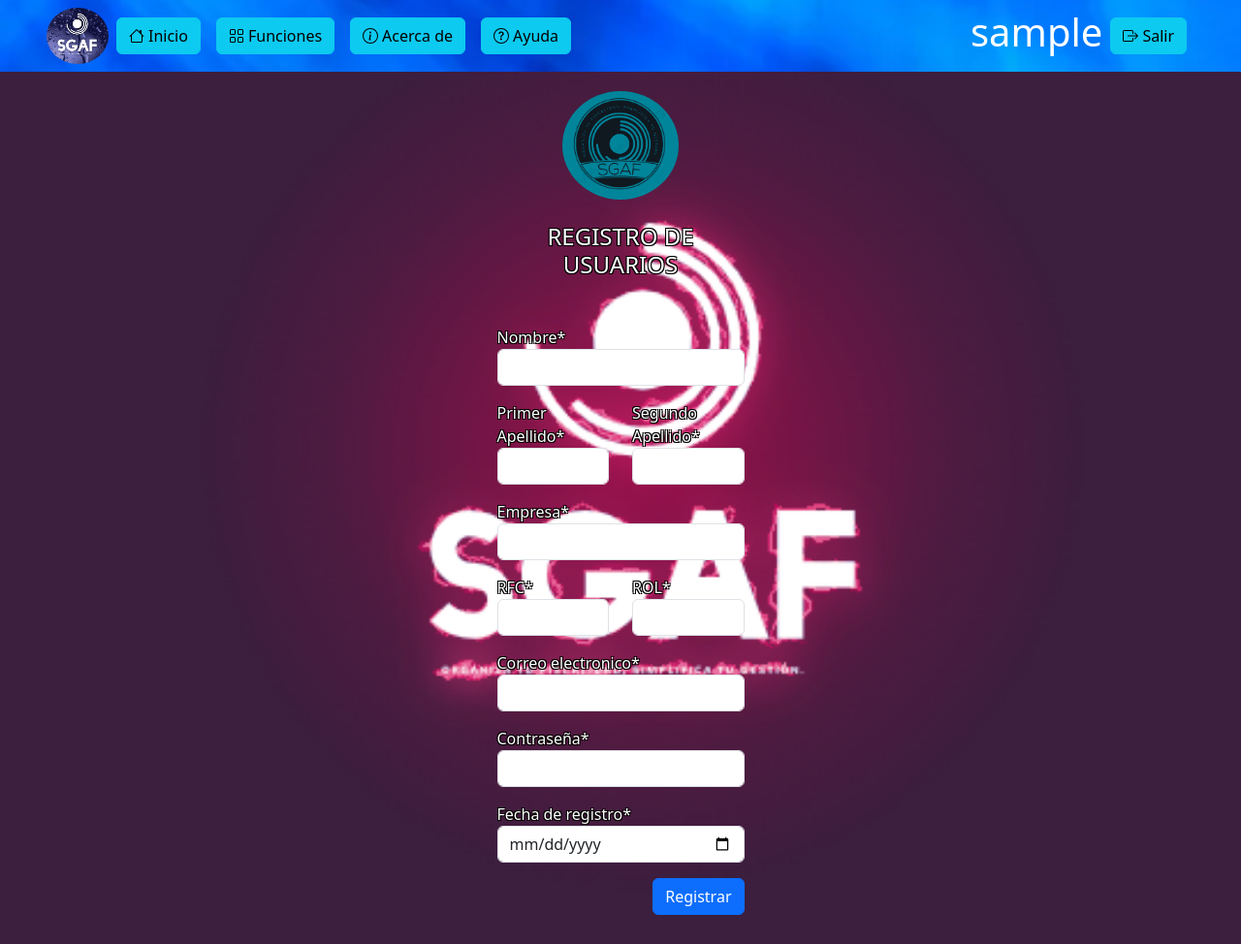
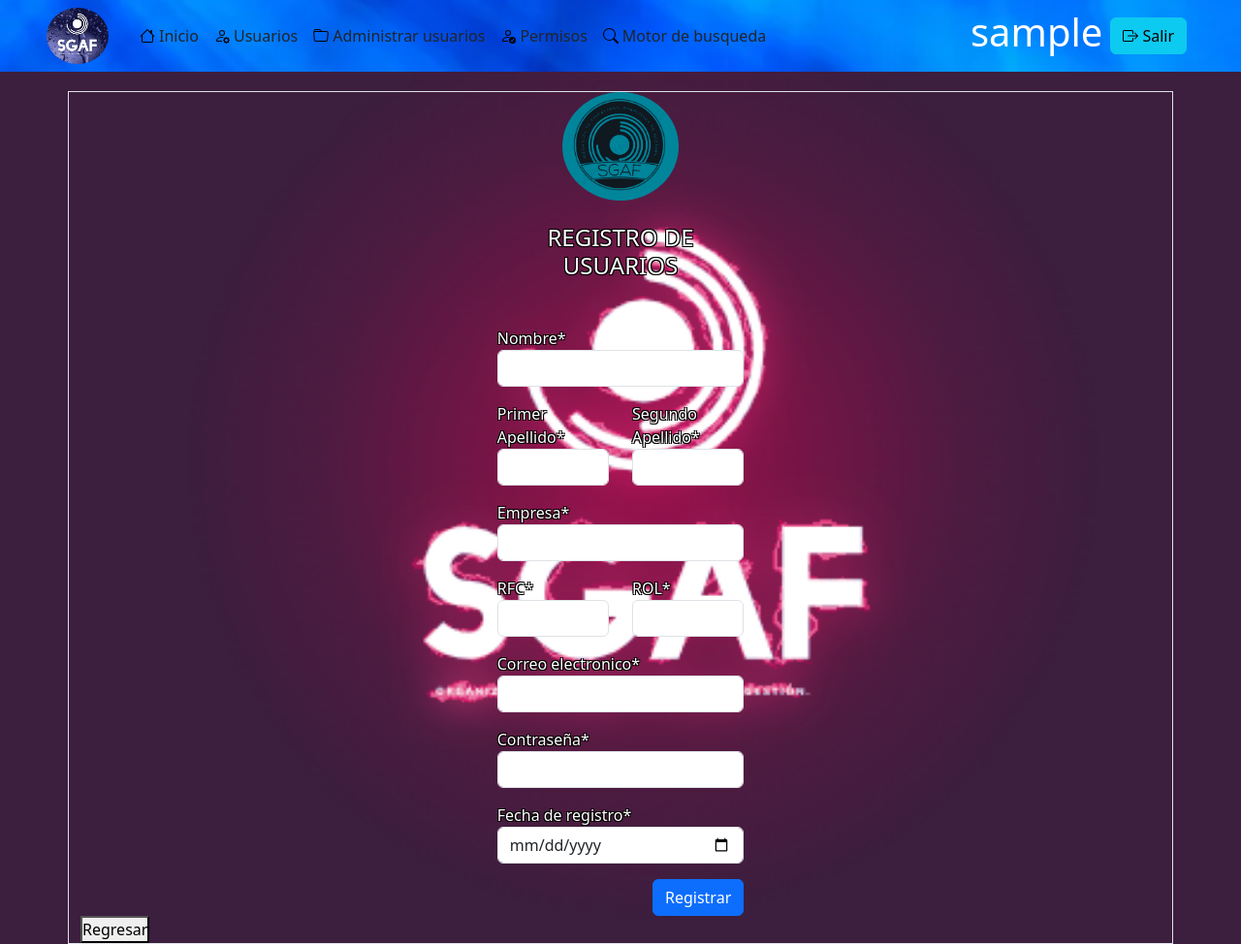
Before and after one commit to LuisaLzrGcia/SGAF, a PHP site: page /app/Registrar/ResgistrarUsuario.php in a window 1280 px wide. Shown: the whole page at 97% size. Before the commit the page ends 944 px from the top, so only its background shows below. Run offline with PHP 8.4, Linux system fonts and the light colour scheme; the visitor is signed in with stand-in values (Sample User, id 1).

Commit message:
RespaldoXD

```diff
--- a/app/Componets/Navbar/NavbarAdmin.php
+++ b/app/Componets/Navbar/NavbarAdmin.php
@@ -3,73 +3,102 @@ if (session_status() !== 2)
     session_start();
 ?>
 
-<link rel="stylesheet" href="../../public/CSS/style.css" />
+<link rel="stylesheet" href="/SGAF/public/CSS/style.css" />
+
 <link rel="stylesheet" href="https://cdn.jsdelivr.net/npm/bootstrap@5.3.3/dist/css/bootstrap.min.css" />
+
+
+<style>
+ .nav-link.active svg {
+    fill: black;
+}
+
+.nav-link.active .ps-1 {
+    color: black;
+    font-weight: bold;
+}
+    </style>
 
 <nav class="navbar navbar-expand-lg bg-body-tertiary px-5 fondoNav justify-content-between">
     <div class="d-flex">
         <div class="">
             <img class="logo-image rounded-circle" src="" alt="" srcset="../../public/images/logoF.png">
         </div>
-        <div class="d-flex">
+        <div class="d-flex mx-4">
             <div class="mx-2 d-flex justify-content-center align-items-center">
-                <a class="btn btn-info d-flex justify-content-center align-items-center" href="../Main/Main.php">
+                <a class="nav-link d-flex justify-content-center align-items-center" href="../Main/Main.php" onclick="setActiveLink(this)">
                     <div class="d-flex justify-content-center align-items-center">
                         <svg xmlns="http://www.w3.org/2000/svg" width="16" height="16" fill="currentColor"
-                            class="bi bi-house" viewBox="0 0 16 16">
+                            class="bi bi-house" viewBox="0 0 16 16" style="color: black;">
                             <path
                                 d="M8.707 1.5a1 1 0 0 0-1.414 0L.646 8.146a.5.5 0 0 0 .708.708L2 8.207V13.5A1.5 1.5 0 0 0 3.5 15h9a1.5 1.5 0 0 0 1.5-1.5V8.207l.646.647a.5.5 0 0 0 .708-.708L13 5.793V2.5a.5.5 0 0 0-.5-.5h-1a.5.5 0 0 0-.5.5v1.293zM13 7.207V13.5a.5.5 0 0 1-.5.5h-9a.5.5 0 0 1-.5-.5V7.207l5-5z" />
                         </svg>
                     </div>
-                    <div class="ps-1">
+                    <div class="ps-1" ;>
                         Inicio
                     </div>
                 </a>
             </div>
             <div class="mx-2 d-flex justify-content-center align-items-center">
-                <a class="btn btn-info d-flex justify-content-center align-items-center" href="http://">
+                <a class="nav-link d-flex justify-content-center align-items-center" href="../../Registrar/ResgistrarUsuario.php" onclick="setActiveLink(this)">
                     <div class="d-flex justify-content-center align-items-center">
                         <svg xmlns="http://www.w3.org/2000/svg" width="16" height="16" fill="currentColor"
-                            class="bi bi-grid" viewBox="0 0 16 16">
+                            class="bi bi-person-gear" viewBox="0 0 16 16"style="color: black;">
                             <path
-                                d="M1 2.5A1.5 1.5 0 0 1 2.5 1h3A1.5 1.5 0 0 1 7 2.5v3A1.5 1.5 0 0 1 5.5 7h-3A1.5 1.5 0 0 1 1 5.5zM2.5 2a.5.5 0 0 0-.5.5v3a.5.5 0 0 0 .5.5h3a.5.5 0 0 0 .5-.5v-3a.5.5 0 0 0-.5-.5zm6.5.5A1.5 1.5 0 0 1 10.5 1h3A1.5 1.5 0 0 1 15 2.5v3A1.5 1.5 0 0 1 13.5 7h-3A1.5 1.5 0 0 1 9 5.5zm1.5-.5a.5.5 0 0 0-.5.5v3a.5.5 0 0 0 .5.5h3a.5.5 0 0 0 .5-.5v-3a.5.5 0 0 0-.5-.5zM1 10.5A1.5 1.5 0 0 1 2.5 9h3A1.5 1.5 0 0 1 7 10.5v3A1.5 1.5 0 0 1 5.5 15h-3A1.5 1.5 0 0 1 1 13.5zm1.5-.5a.5.5 0 0 0-.5.5v3a.5.5 0 0 0 .5.5h3a.5.5 0 0 0 .5-.5v-3a.5.5 0 0 0-.5-.5zm6.5.5A1.5 1.5 0 0 1 10.5 9h3a1.5 1.5 0 0 1 1.5 1.5v3a1.5 1.5 0 0 1-1.5 1.5h-3A1.5 1.5 0 0 1 9 13.5zm1.5-.5a.5.5 0 0 0-.5.5v3a.5.5 0 0 0 .5.5h3a.5.5 0 0 0 .5-.5v-3a.5.5 0 0 0-.5-.5z" />
+                                d="M11 5a3 3 0 1 1-6 0 3 3 0 0 1 6 0M8 7a2 2 0 1 0 0-4 2 2 0 0 0 0 4m.256 7a4.5 4.5 0 0 1-.229-1.004H3c.001-.246.154-.986.832-1.664C4.484 10.68 5.711 10 8 10q.39 0 .74.025c.226-.341.496-.65.804-.918Q8.844 9.002 8 9c-5 0-6 3-6 4s1 1 1 1zm3.63-4.54c.18-.613 1.048-.613 1.229 0l.043.148a.64.64 0 0 0 .921.382l.136-.074c.561-.306 1.175.308.87.869l-.075.136a.64.64 0 0 0 .382.92l.149.045c.612.18.612 1.048 0 1.229l-.15.043a.64.64 0 0 0-.38.921l.074.136c.305.561-.309 1.175-.87.87l-.136-.075a.64.64 0 0 0-.92.382l-.045.149c-.18.612-1.048.612-1.229 0l-.043-.15a.64.64 0 0 0-.921-.38l-.136.074c-.561.305-1.175-.309-.87-.87l.075-.136a.64.64 0 0 0-.382-.92l-.148-.045c-.613-.18-.613-1.048 0-1.229l.148-.043a.64.64 0 0 0 .382-.921l-.074-.136c-.306-.561.308-1.175.869-.87l.136.075a.64.64 0 0 0 .92-.382zM14 12.5a1.5 1.5 0 1 0-3 0 1.5 1.5 0 0 0 3 0" />
                         </svg>
                     </div>
                     <div class="ps-1">
-                        Funciones
+                        Usuarios
                     </div>
                 </a>
             </div>
 
             <div class="mx-2 d-flex justify-content-center align-items-center">
-                <a class="btn btn-info d-flex justify-content-center align-items-center" href="http://">
+                <a class="nav-link d-flex justify-content-center align-items-center" href="http://" onclick="setActiveLink(this)">
                     <div class="d-flex justify-content-center align-items-center">
                         <svg xmlns="http://www.w3.org/2000/svg" width="16" height="16" fill="currentColor"
-                            class="bi bi-info-circle" viewBox="0 0 16 16">
-                            <path d="M8 15A7 7 0 1 1 8 1a7 7 0 0 1 0 14m0 1A8 8 0 1 0 8 0a8 8 0 0 0 0 16" />
+                            class="bi bi-folder" viewBox="0 0 16 16"style="color: black;">
                             <path
-                                d="m8.93 6.588-2.29.287-.082.38.45.083c.294.07.352.176.288.469l-.738 3.468c-.194.897.105 1.319.808 1.319.545 0 1.178-.252 1.465-.598l.088-.416c-.2.176-.492.246-.686.246-.275 0-.375-.193-.304-.533zM9 4.5a1 1 0 1 1-2 0 1 1 0 0 1 2 0" />
+                                d="M.54 3.87.5 3a2 2 0 0 1 2-2h3.672a2 2 0 0 1 1.414.586l.828.828A2 2 0 0 0 9.828 3h3.982a2 2 0 0 1 1.992 2.181l-.637 7A2 2 0 0 1 13.174 14H2.826a2 2 0 0 1-1.991-1.819l-.637-7a2 2 0 0 1 .342-1.31zM2.19 4a1 1 0 0 0-.996 1.09l.637 7a1 1 0 0 0 .995.91h10.348a1 1 0 0 0 .995-.91l.637-7A1 1 0 0 0 13.81 4zm4.69-1.707A1 1 0 0 0 6.172 2H2.5a1 1 0 0 0-1 .981l.006.139q.323-.119.684-.12h5.396z" />
                         </svg>
                     </div>
                     <div class="ps-1">
-                        Acerca de
+                        Administrar usuarios
                     </div>
                 </a>
             </div>
 
             <div class="mx-2 d-flex justify-content-center align-items-center">
-                <a class="btn btn-info d-flex justify-content-center align-items-center" href="http://">
+                <a class="nav-link d-flex justify-content-center align-items-center" href="http://" onclick="setActiveLink(this)">
                     <div class="d-flex justify-content-center align-items-center">
                         <svg xmlns="http://www.w3.org/2000/svg" width="16" height="16" fill="currentColor"
-                            class="bi bi-question-circle" viewBox="0 0 16 16">
-                            <path d="M8 15A7 7 0 1 1 8 1a7 7 0 0 1 0 14m0 1A8 8 0 1 0 8 0a8 8 0 0 0 0 16" />
+                            class="bi bi-person-check" viewBox="0 0 16 16"style="color: black;">
                             <path
-                                d="M5.255 5.786a.237.237 0 0 0 .241.247h.825c.138 0 .248-.113.266-.25.09-.656.54-1.134 1.342-1.134.686 0 1.314.343 1.314 1.168 0 .635-.374.927-.965 1.371-.673.489-1.206 1.06-1.168 1.987l.003.217a.25.25 0 0 0 .25.246h.811a.25.25 0 0 0 .25-.25v-.105c0-.718.273-.927 1.01-1.486.609-.463 1.244-.977 1.244-2.056 0-1.511-1.276-2.241-2.673-2.241-1.267 0-2.655.59-2.75 2.286m1.557 5.763c0 .533.425.927 1.01.927.609 0 1.028-.394 1.028-.927 0-.552-.42-.94-1.029-.94-.584 0-1.009.388-1.009.94" />
+                                d="M12.5 16a3.5 3.5 0 1 0 0-7 3.5 3.5 0 0 0 0 7m1.679-4.493-1.335 2.226a.75.75 0 0 1-1.174.144l-.774-.773a.5.5 0 0 1 .708-.708l.547.548 1.17-1.951a.5.5 0 1 1 .858.514M11 5a3 3 0 1 1-6 0 3 3 0 0 1 6 0M8 7a2 2 0 1 0 0-4 2 2 0 0 0 0 4" />
+                            <path
+                                d="M8.256 14a4.5 4.5 0 0 1-.229-1.004H3c.001-.246.154-.986.832-1.664C4.484 10.68 5.711 10 8 10q.39 0 .74.025c.226-.341.496-.65.804-.918Q8.844 9.002 8 9c-5 0-6 3-6 4s1 1 1 1z" />
                         </svg>
                     </div>
 
                     <div class="ps-1">
-                        Ayuda
+                        Permisos
+                    </div>
+                </a>
+            </div>
+
+            <div class="mx-2 d-flex justify-content-center align-items-center">
+                <a class="nav-link d-flex justify-content-center align-items-center" href="http://" onclick="setActiveLink(this)">
+                    <div class="d-flex justify-content-center align-items-center">
+                        <svg xmlns="http://www.w3.org/2000/svg" width="16" height="16" fill="currentColor"
+                            class="bi bi-search" viewBox="0 0 16 16"style="color: black;">
+                            <path
+                                d="M11.742 10.344a6.5 6.5 0 1 0-1.397 1.398h-.001q.044.06.098.115l3.85 3.85a1 1 0 0 0 1.415-1.414l-3.85-3.85a1 1 0 0 0-.115-.1zM12 6.5a5.5 5.5 0 1 1-11 0 5.5 5.5 0 0 1 11 0" />
+                        </svg>
+                    </div>
+
+                    <div class="ps-1">
+                        Motor de busqueda
                     </div>
                 </a>
             </div>
@@ -83,8 +112,7 @@ if (session_status() !== 2)
                 ?>
         </h1>
         <div class="mx-2 d-flex justify-content-center align-items-center">
-            <a class="btn btn-info d-flex justify-content-center align-items-center"
-            href="../utils/salir.php">
+            <a class="btn btn-info d-flex justify-content-center align-items-center" href="../utils/salir.php">
                 <div class="d-flex justify-content-center align-items-center">
                     <svg xmlns="http://www.w3.org/2000/svg" width="16" height="16" fill="currentColor"
                         class="bi bi-box-arrow-right" viewBox="0 0 16 16">
@@ -102,9 +130,25 @@ if (session_status() !== 2)
     </div>
 </nav>
 
+<script>
+    // Función para agregar la clase 'active' al enlace que se hizo clic
+    function setActiveLink(link) {
+        // Obtener todos los enlaces de la barra de navegación
+        var links = document.querySelectorAll('.nav-link');
+
+        // Quitar la clase 'active' de todos los enlaces
+        links.forEach(function (element) {
+            element.classList.remove('active');
+        });
+
+        // Agregar la clase 'active' solo al enlace que se hizo clic
+        link.classList.add('active');
+    }
+</script>
+
 <script src="https://cdn.jsdelivr.net/npm/@popperjs/core@2.11.8/dist/umd/popper.min.js"
     integrity="sha384-I7E8VVD/ismYTF4hNIPjVp/Zjvgyol6VFvRkX/vR+Vc4jQkC+hVqc2pM8ODewa9r" crossorigin="anonymous">
-    </script>
+</script>
 <script src="https://cdn.jsdelivr.net/npm/bootstrap@5.3.3/dist/js/bootstrap.min.js"
     integrity="sha384-0pUGZvbkm6XF6gxjEnlmuGrJXVbNuzT9qBBavbLwCsOGabYfZo0T0to5eqruptLy" crossorigin="anonymous">
-    </script>
+</script>
--- a/app/Main/Main.php
+++ b/app/Main/Main.php
@@ -30,7 +30,7 @@ if ($_SESSION['user']) {
             <div class="container-fluid w-100">
                 <div class="row">
                     <div class="col btn btn-light shadow-sm m-3">
-                        <a class="" href="../Registrar/ResgistrarUsuario.php">
+                        <a class="" href="../">
                             <div class="d-flex justify-content-center">
                                 <svg xmlns="http://www.w3.org/2000/svg" width="100" height="100" fill="currentColor"
                                     class="bi bi-person-add" viewBox="0 0 16 16">
--- a/app/Registrar/ResgistrarUsuario.php
+++ b/app/Registrar/ResgistrarUsuario.php
@@ -32,7 +32,7 @@ if ($_SESSION['user'] && $_SESSION['rol'] == "admin") {
     <?php
         include_once "../Componets/Navbar/NavbarAdmin.php";
         ?>
-    <div class="container contact-form  ; ">
+    <div class="container contact-form border  ; ">
         <div class="container-fluid w-50  p-0 ">
             <div class="contact-image  text-center mb-4">
                 <img class="rounded-circle"  src="" alt="" srcset="../../public/images/LogoForm.png"
@@ -101,6 +101,8 @@ if ($_SESSION['user'] && $_SESSION['rol'] == "admin") {
                 </div>
             </form>
         </div>
+
+        <button onclick="history.back();">Regresar</button>
     </div>
 </body>
 
--- a/instrucciones.txt
+++ b/instrucciones.txt
@@ -1,7 +1,7 @@
 PARA SUBIR CAMBIOS
 #Verifica que la rama sea erick usando
 git branch
-git add.  # Agrega todos los cambios.
+git add .  # Agrega todos los cambios.
 git commit -m "Mensaje de commit"  # Confirma los cambios con un mensaje descriptivo
 git push origin erick
 
--- a/public/CSS/style.css
+++ b/public/CSS/style.css
@@ -77,3 +77,8 @@ a:hover {
   text-shadow: -1px -1px 0 #000, 1px -1px 0 #000, -1px 1px 0 #000, 1px 1px 0 #000000; /* Agregar un contorno negro al texto */
 
 }
+
+.texto-negro {
+  color: #000000; /* Un tono más oscuro de negro */
+  font-weight: bold; /* Opcional: para hacer el texto más destacado */
+}
```
Also changed, not shown: Index.html (+53 -7 lines).
